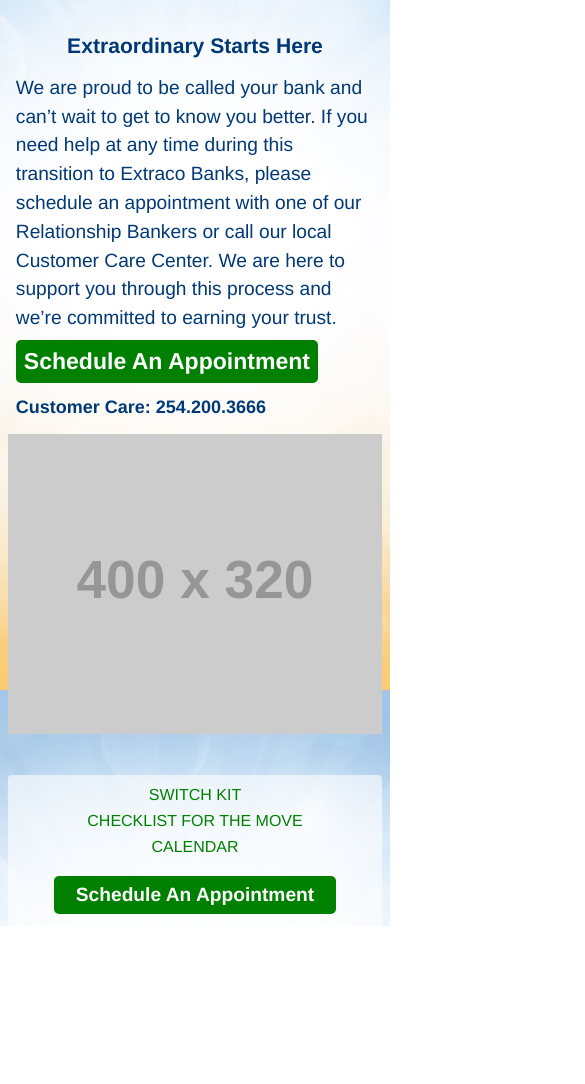
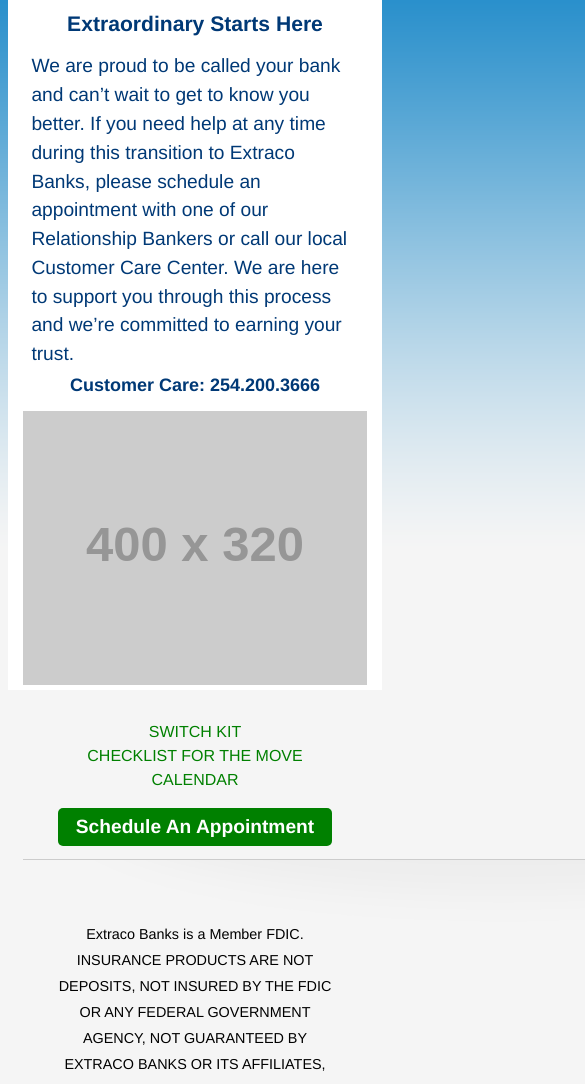
Before and after one commit to Spyrojoe/bank-lp-new-location, a plain HTML site: page index.html in a window 390 px wide. Shown: the part 154-1238 px from the top of the page, 585 px wide, since content can reach past the window. Before the commit the page ends 1080 px from the top, so only its background shows below. Drawn offline with nearby package versions, Linux system fonts and the light colour scheme; placeholder pictures from the web are drawn by us.

Commit message:
Minor layout changes
Made more consistent with existing landing pages

```diff
--- a/flex.css
+++ b/flex.css
@@ -2,7 +2,7 @@
 	/*height: 100vh;*/
 	display: flex;
 	flex-direction: column;
-	justify-content: space-around;
+	justify-content: flex-start;
 }
 .flex.wrap{
 	margin: auto;
@@ -10,6 +10,26 @@
 .flex header, .flex main{
 	margin-bottom: 0;
 }
+/*flex header{
+	display: flex;
+	display: -webkit-box;
+	display: -webkit-flex;
+ 	display: -ms-flexbox;
+ 	justify-content: center;
+	-webkit-box-pack: center;
+	-webkit-justify-content: center;
+	-ms-flex-pack: center;
+	align-items: center;
+	-webkit-box-align: center;
+	-webkit-align-items: center;
+	-ms-flex-align: center;
+}
+.flex h1{
+	flex-grow: 2;
+	-webkit-box-flex: 2;
+	-webkit-flex-grow: 2;
+	-ms-flex-positive: 2;
+}*/
 @media screen and (max-width: 850px){
 	.flex{
 		/*height: auto;*/
--- a/index.html
+++ b/index.html
@@ -6,24 +6,24 @@
 		<meta name="viewport" content="width=device-width, initial-scale=1">
 		<link rel="stylesheet" type="text/css" href="style.css">
 		<link rel="stylesheet" type="text/css" href="flex.css">
+		<link rel="stylesheet" type="text/css" href="max1150.css">
 		<link rel="stylesheet" type="text/css" href="max850.css">
 		<link rel="stylesheet" type="text/css" href="max700.css">
 		<link rel="stylesheet" type="text/css" href="max500.css">
-		<link rel="stylesheet" type="text/css" href="min400max1000.css">
+		<!--<link rel="stylesheet" type="text/css" href="min400max1000.css">-->
 		<script src="http://ajax.googleapis.com/ajax/libs/jquery/1.11.1/jquery.min.js"></script>
 	</head>
 	<body>
 
 		<div class="wrap flex">
 			<header>
-				<img src="img/extraco-logo.png" class="logo">
-				<h1>Welcome To Extraco Banks</h1>
+				<img src="img/extraco-logo.png" class="logo"><h1>Welcome To Extraco Banks</h1>
 			</header>
 			<main class="clfx">
 				<div class="copy">
 					<h2>Extraordinary Starts Here</h2>
 					<p>We are proud to be called your bank and can’t wait to get to know you better. If you need help at any time during this transition to Extraco Banks, please schedule an appointment with one of our Relationship Bankers or call our local Customer Care Center. We are here to support you through this process and we’re committed to earning your trust.</p>
-					<span class="button">Schedule An Appointment</span>
+					<!--<span class="button">Schedule An Appointment</span>-->
 					<p class="contact">Customer Care: <a href="tel:2542003666" class="phone">254.200.3666</a></p>
 				</div>
 				<div class="video">
@@ -37,6 +37,8 @@
 				--><li><a href="#">calendar</a></li>
 				</ul>
 				<span class="button">Schedule An Appointment</span>
+				<img src="img/line.png" class="break">
+				<p class="disclaimer">Extraco Banks is a Member FDIC. INSURANCE PRODUCTS ARE NOT DEPOSITS, NOT INSURED BY THE FDIC OR ANY FEDERAL GOVERNMENT AGENCY, NOT GUARANTEED BY EXTRACO BANKS OR ITS AFFILIATES, AND MAY GO DOWN IN VALUE.</p>
 			</footer>
 		</div><!-- end wrap -->
 	</body>
--- /dev/null
+++ b/max1150.css
@@ -0,0 +1,5 @@
+@media screen and (max-width: 1150px){
+	header h1{
+		float: right;
+	}
+}
--- a/max850.css
+++ b/max850.css
@@ -1,6 +1,18 @@
 @media screen and (max-width: 850px){
 	header, main{
 		margin-bottom: 10%;
+	}
+	header h1{
+		float: none;
+	}
+	.logo{
+		position: static;
+		display: block;
+		margin: 0 auto 3%;
+	}
+	main .button{
+		display: block;
+		max-width: 550px;
 	}
 	.copy{
 		float: none;
@@ -13,6 +25,9 @@
 	.copy p:first-of-type{
 		line-height: 1.5em;
 		margin-bottom: 2%;
+	}
+	.contact{
+		text-align: center;
 	}
 	.video{
 		float: none;
@@ -38,6 +53,7 @@
 		-webkit-align-items: center;
 		-ms-flex-align: center;
 		margin-bottom: 20px;
+		line-height: 1em;
 	}
 	footer ul li{
 		width: 33%;
@@ -52,7 +68,8 @@
 	footer ul li:last-of-type{
 		margin-bottom: 0;
 	}
-	footer span{
+	footer .button{
+		position: static;
 		width: 80%;
 	}
 }
--- a/style.css
+++ b/style.css
@@ -28,46 +28,43 @@ p{
 	line-height: 1.8em;
 }
 body{
-	padding-top: 36px;
-	background: url("img/flare03.jpg") no-repeat center center fixed;
-	background-size: cover;
+	/*background: url("img/flare03.jpg") no-repeat center center fixed;*/
+	background: #f5f5f5 url("img/blue-gradient.png") repeat-x;
+	background-size: auto 100%;
 }
 .wrap{
 	display: block;
 	margin: 5% auto 0;
+	padding: 20px 4% 0;
 	width: 96%;
 	max-width: 1200px;
+	height: 100vh;
+	background-color: #ffffff;
 }
+/*.wrap{
+	display: block;
+	width: 100%;
+	max-width: 960px;
+	margin: 0 auto;
+	padding: 20px 4% 40px;
+}*/
 header, footer{
-	padding: 3%;
 	border-radius: 4px;
-	background: rgba(255,255,255,.6);
+	/*background: rgba(255,255,255,.6);*/
 }
 header{
-	display: flex;
-	display: -webkit-box;
-	display: -webkit-flex;
- 	display: -ms-flexbox;
- 	justify-content: center;
-	-webkit-box-pack: center;
-	-webkit-justify-content: center;
-	-ms-flex-pack: center;
-	align-items: center;
-	-webkit-box-align: center;
-	-webkit-align-items: center;
-	-ms-flex-align: center;
+	position: relative;
 	margin-bottom: 15%;
 	font-style: italic;
 }
 .logo{
+	position: absolute;
+	left: 36px;
 	min-width: 200px;
 }
 h1{
-	flex-grow: 2;
-	-webkit-box-flex: 2;
-	-webkit-flex-grow: 2;
-	-ms-flex-positive: 2;
 	text-align: center;
+	line-height: 48px;
 }
 main{
 	margin: 0 auto;
@@ -102,17 +99,19 @@ main{
 	width: 100%;
 	max-width: 400px;
 }
+footer{
+	max-width: 960px;
+	position: relative;
+}
 footer ul{
-	display: inline-block;
-	width: 75%;
-	text-align: center;
 	text-transform: uppercase;
 	vertical-align: middle;
+	line-height: 38px;
 }
 footer ul li{
 	color: green;
 	display: inline-block;
-	padding: 0 7%;
+	padding: 0 4%;
 	text-align: center;
 	border-right: 1px green solid;
 }
@@ -127,6 +126,11 @@ footer ul li:last-of-type{
 footer ul a{
 	color: green;
 }
+footer .button{
+	position: absolute;
+	top: 0;
+	right: 0;
+}
 .button{
 	display: inline-block;
 	padding: 8px;
@@ -138,3 +142,16 @@ footer ul a{
 	color: #ffffff;
 	border-radius: 5px;
 }
+.break{
+	display: block;
+	margin: 4% auto 0;
+}
+p.disclaimer{
+	width: 85%;
+	margin: 0 auto;
+	text-align: center;
+	font-family: FrutigerLTW01-45Light, "helvetica neue", helvetica, arial, sans-serif;
+	font-size: .9em;
+	font-weight: 400;
+	color: #000000;
+}
```
Also changed, not shown: img/blue-gradient.png (added), img/line.png (added).
